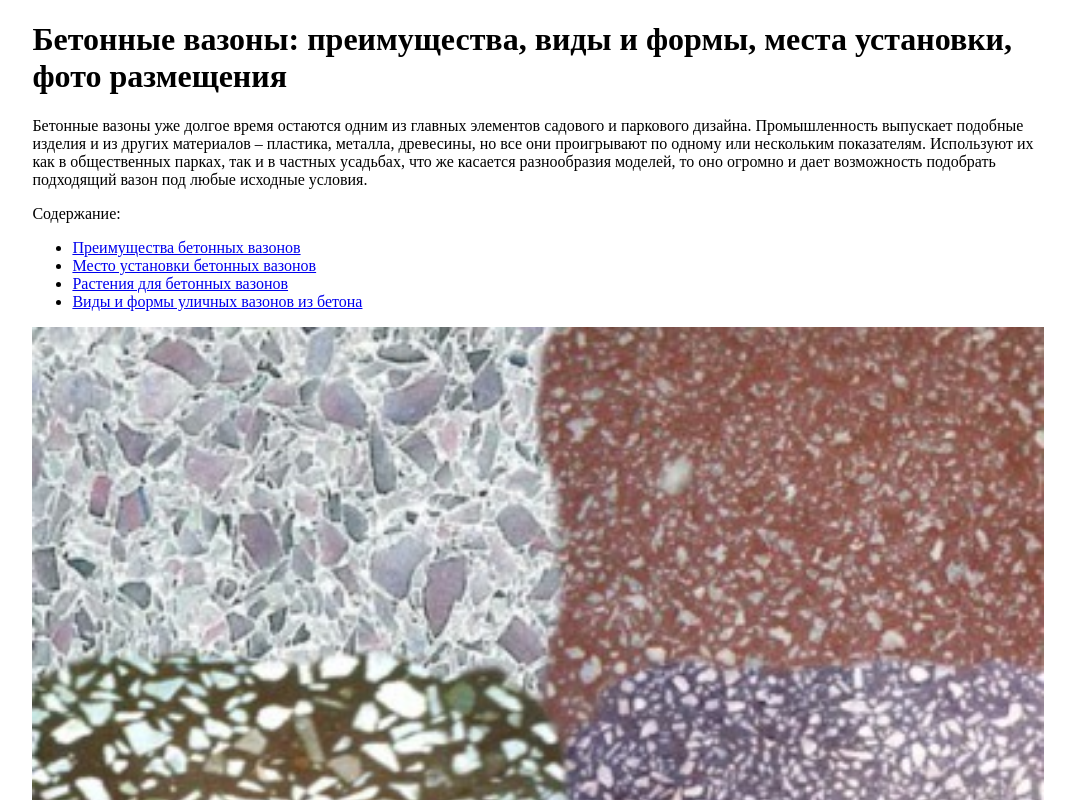
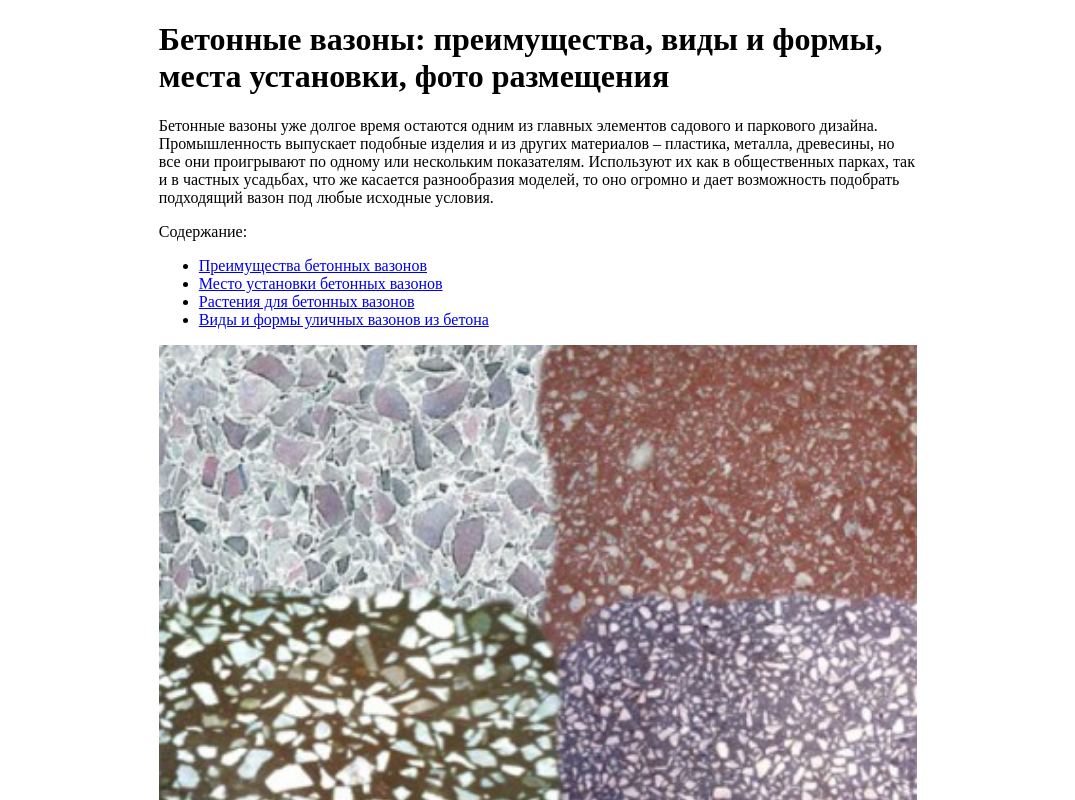
Before and after one commit to depakespedro/vazoni_test, a plain HTML site: page index.html in a window 1280 px wide. Shown: the top 800 px of the page, without its empty margins (102-1177 px from the left). Drawn offline with Linux system fonts and the light colour scheme.

Commit message:
Update index.html

```diff
--- a/index.html
+++ b/index.html
@@ -193,8 +193,14 @@
         margin: auto;
     }
 
+    @media only screen and (min-device-width: 768px) {
+        .content {
+            max-width: 60%;
+            margin: auto;
+        }
+    }
+
     img {
         width: 100%;
     }
-
 </style>
```
